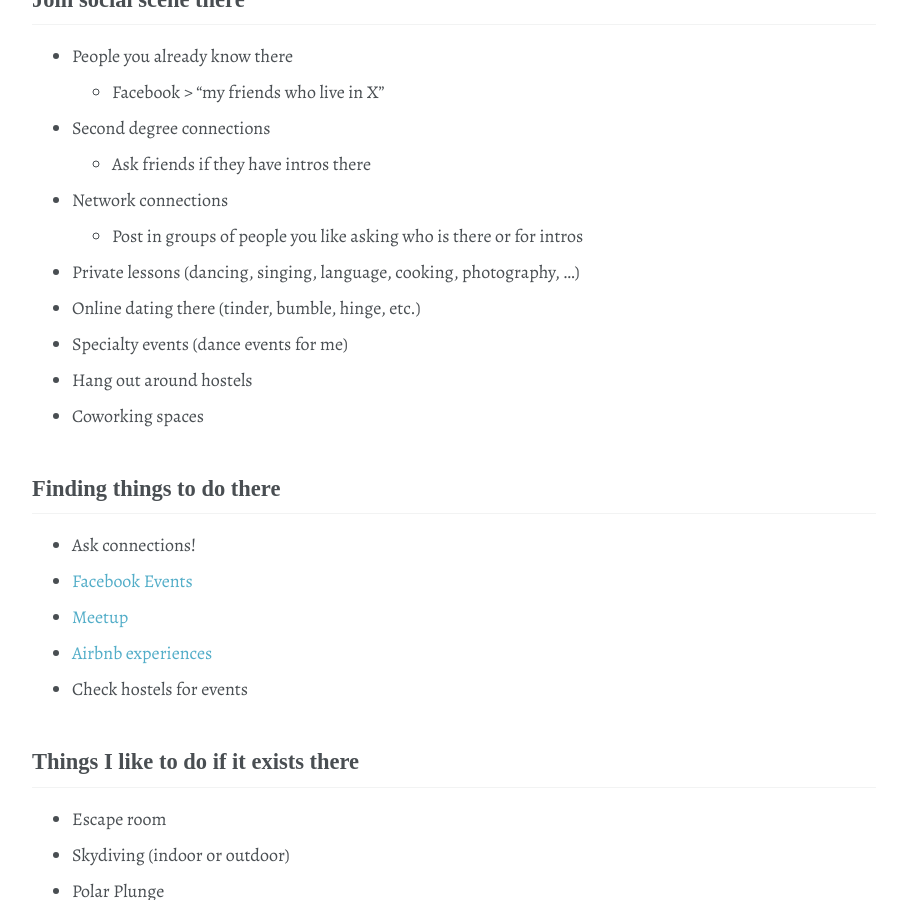
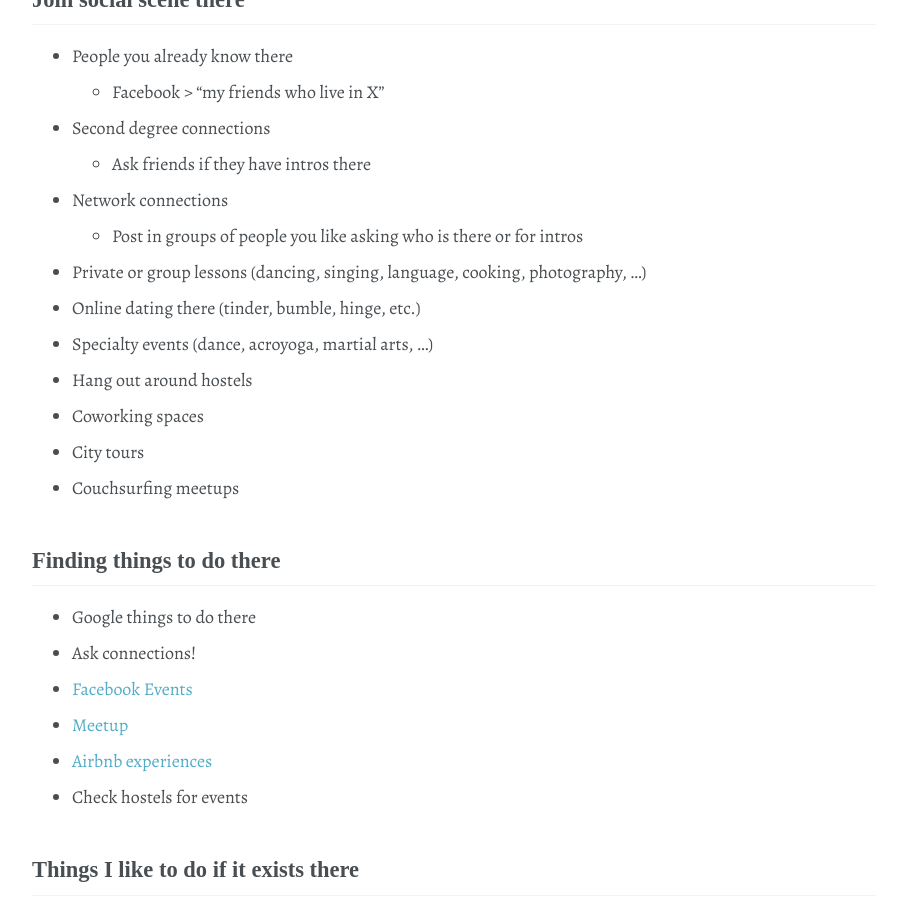
Before and after one commit to shanemileham/levelupmylife, a Jekyll site: the page built from _content/travel/planning.md, in a window 1280 px wide and 900 px high, scrolled down 2593 px. Shown: the whole window, without its empty margins (86-993 px from the left). Built offline with Jekyll 4.4.1, drawn with Linux system fonts in a browser that asks for light colours; some web fonts are replaced; comment, search, counter and statistics services are not loaded.

Commit message:
travel/planning - added things to do

```diff
--- a/_content/travel/planning.md
+++ b/_content/travel/planning.md
@@ -71,13 +71,16 @@ _Note: The [Chase Sapphire Reserve](https://creditcards.chase.com/rewards-credit
   - Ask friends if they have intros there
 - Network connections
   - Post in groups of people you like asking who is there or for intros
-- Private lessons (dancing, singing, language, cooking, photography, ...)
+- Private or group lessons (dancing, singing, language, cooking, photography, ...)
 - Online dating there (tinder, bumble, hinge, etc.)
-- Specialty events (dance events for me)
+- Specialty events (dance, acroyoga, martial arts, ...)
 - Hang out around hostels
 - Coworking spaces
+- City tours
+- Couchsurfing meetups
 
 ## Finding things to do there
+- Google things to do there
 - Ask connections!
 - [Facebook Events](https://www.facebook.com/events)
 - [Meetup](https://www.meetup.com/)
```
